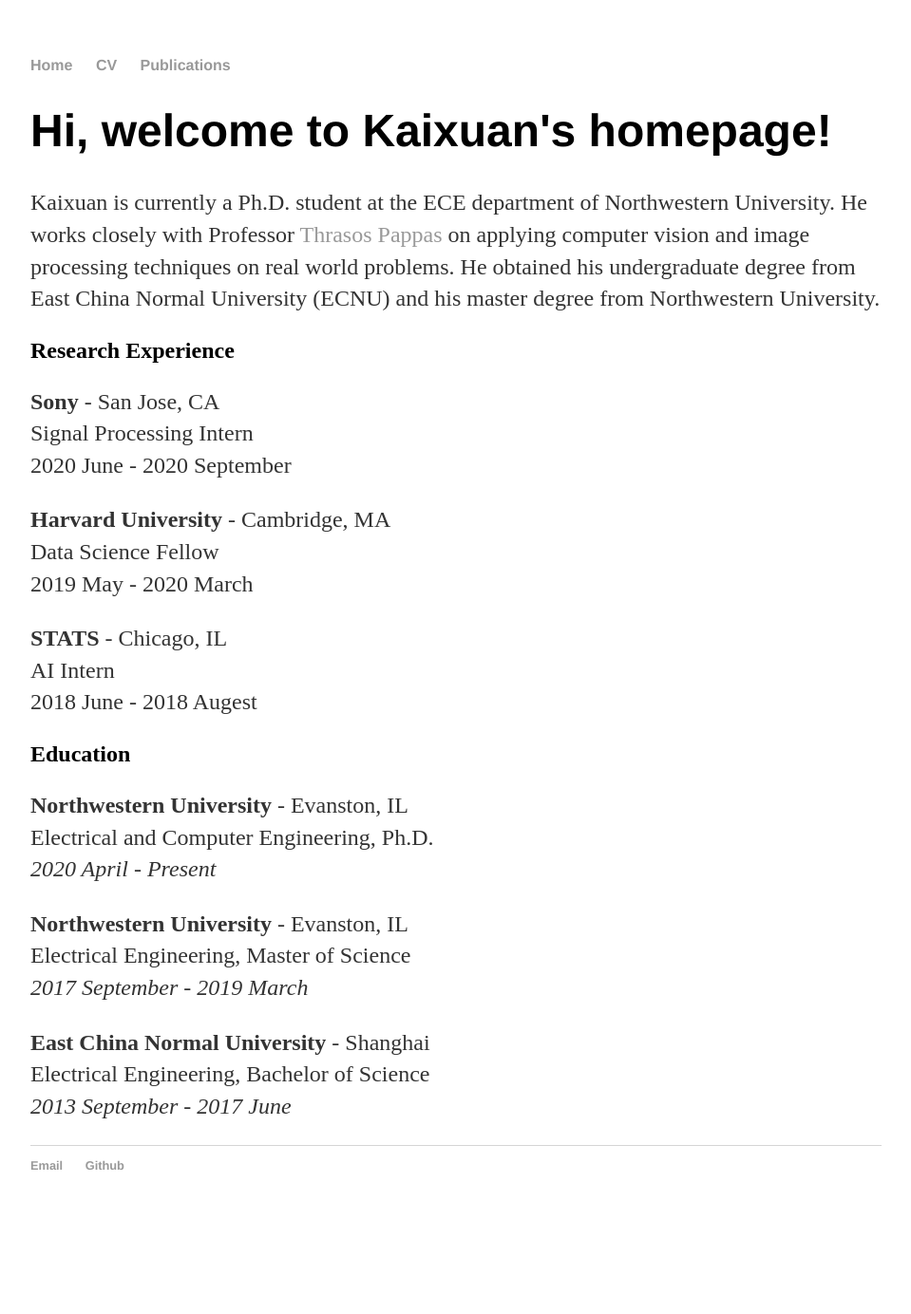
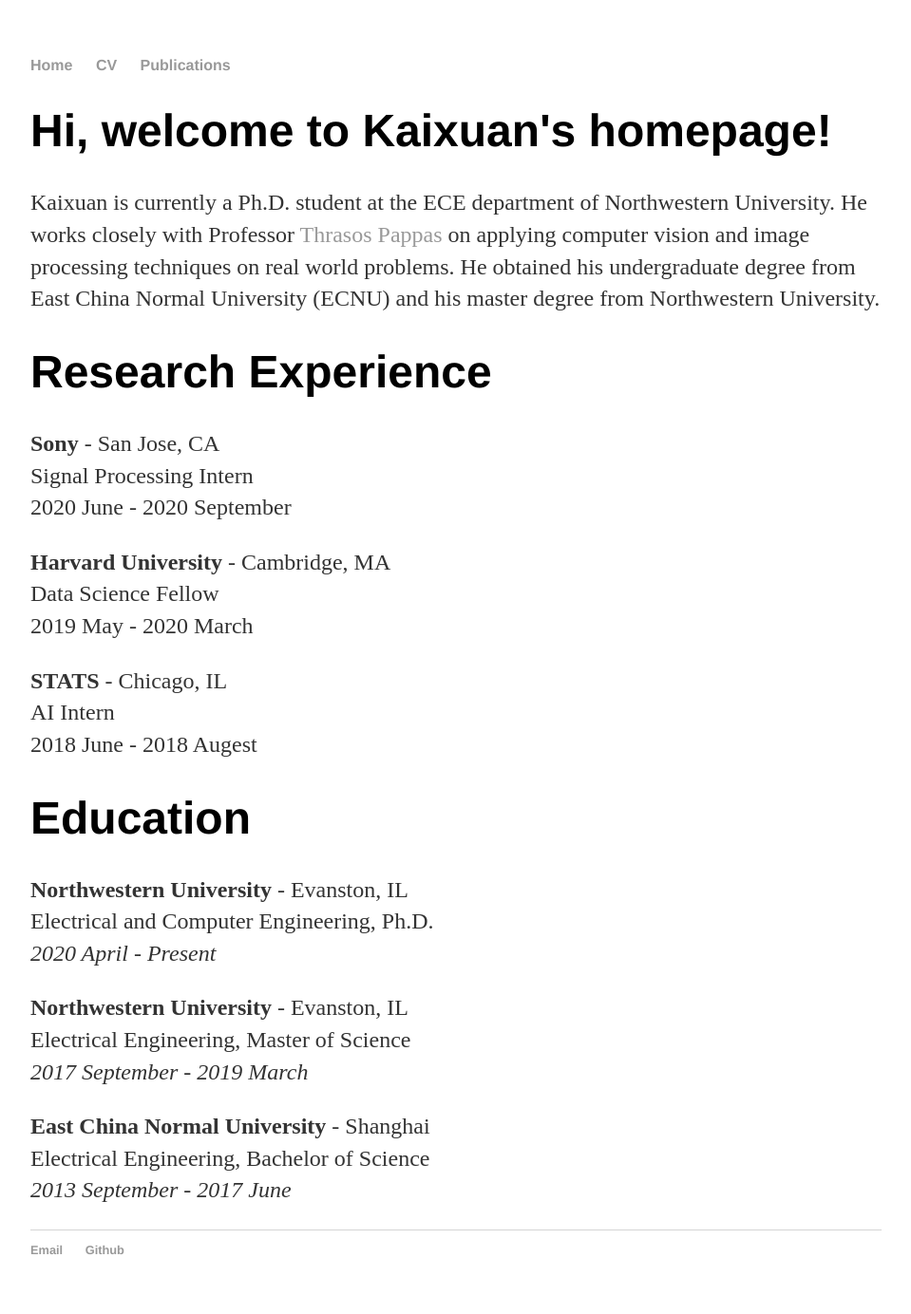
Before and after one commit to KaixuanZ/KaixuanZ.github.io, a Jekyll site: the page built from index.html, in a window 1280 px wide. Shown: the whole page at 95% size, without its empty margins (160-1119 px from the left). Built offline with Jekyll 4.4.1, drawn with Linux system fonts in a browser that asks for light colours; before the commit the page ends 1295 px from its top, so only the background shows below that.

```diff
--- a/index.html
+++ b/index.html
@@ -7,7 +7,7 @@ title: Kaixuan Zhang
 	<p> Kaixuan is currently a Ph.D. student at the ECE department of Northwestern University. He works closely with Professor <a href="https://www.mccormick.northwestern.edu/research-faculty/directory/profiles/pappas-thrasos.html">Thrasos Pappas</a> on applying computer vision and image processing techniques on real world problems. He obtained his undergraduate degree from East China Normal University (ECNU) and his master degree from Northwestern University. </p>
 
 
-	<h2> Research Experience </h2>
+	<h1> Research Experience </h1>
 	<p> <strong> Sony </strong> - San Jose, CA <br>
 	Signal Processing Intern <br>
 	2020 June - 2020 September </p>
@@ -20,7 +20,7 @@ title: Kaixuan Zhang
 	AI Intern <br>
 	2018 June - 2018 Augest </p>
 
-	<h2> Education </h2>
+	<h1> Education </h1>
 
 	<p> <strong> Northwestern University </strong> - Evanston, IL <br>
 	Electrical and Computer Engineering, Ph.D. <br>
```
